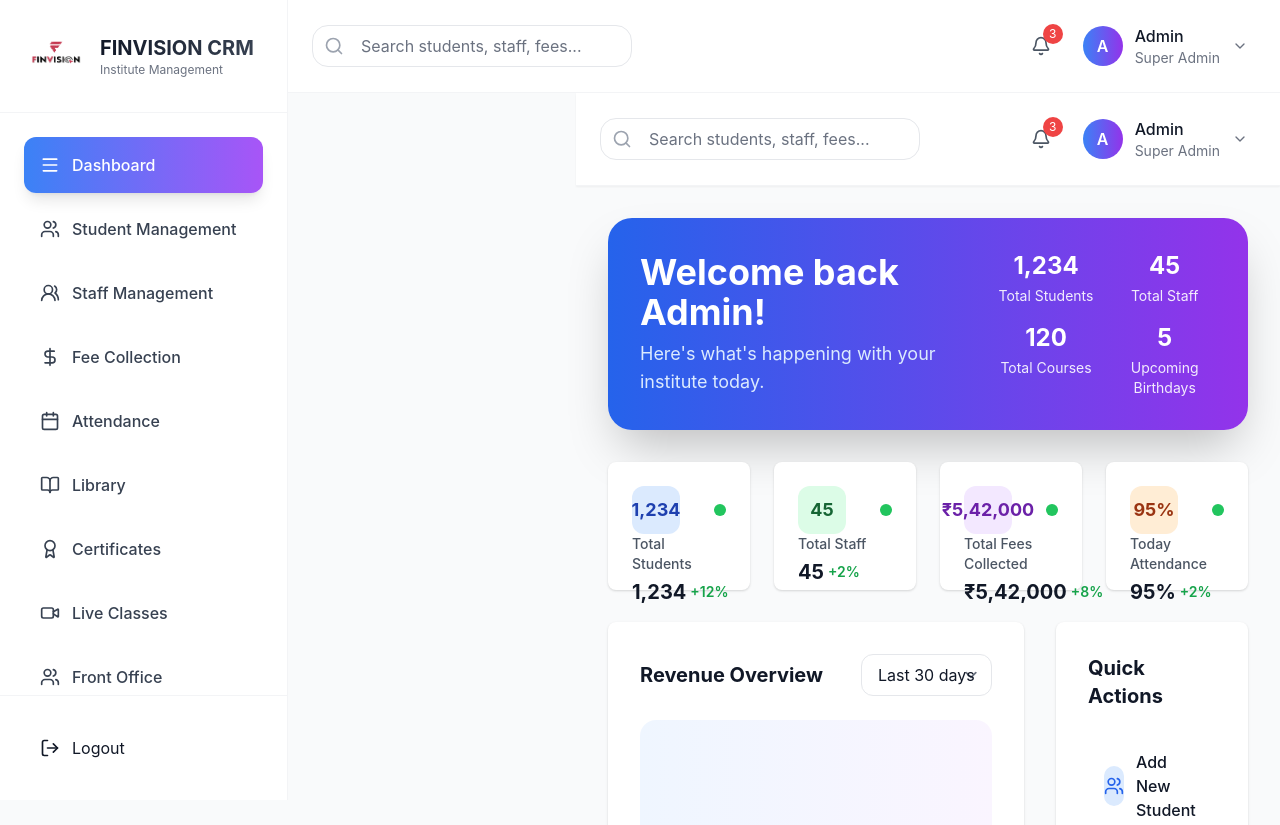
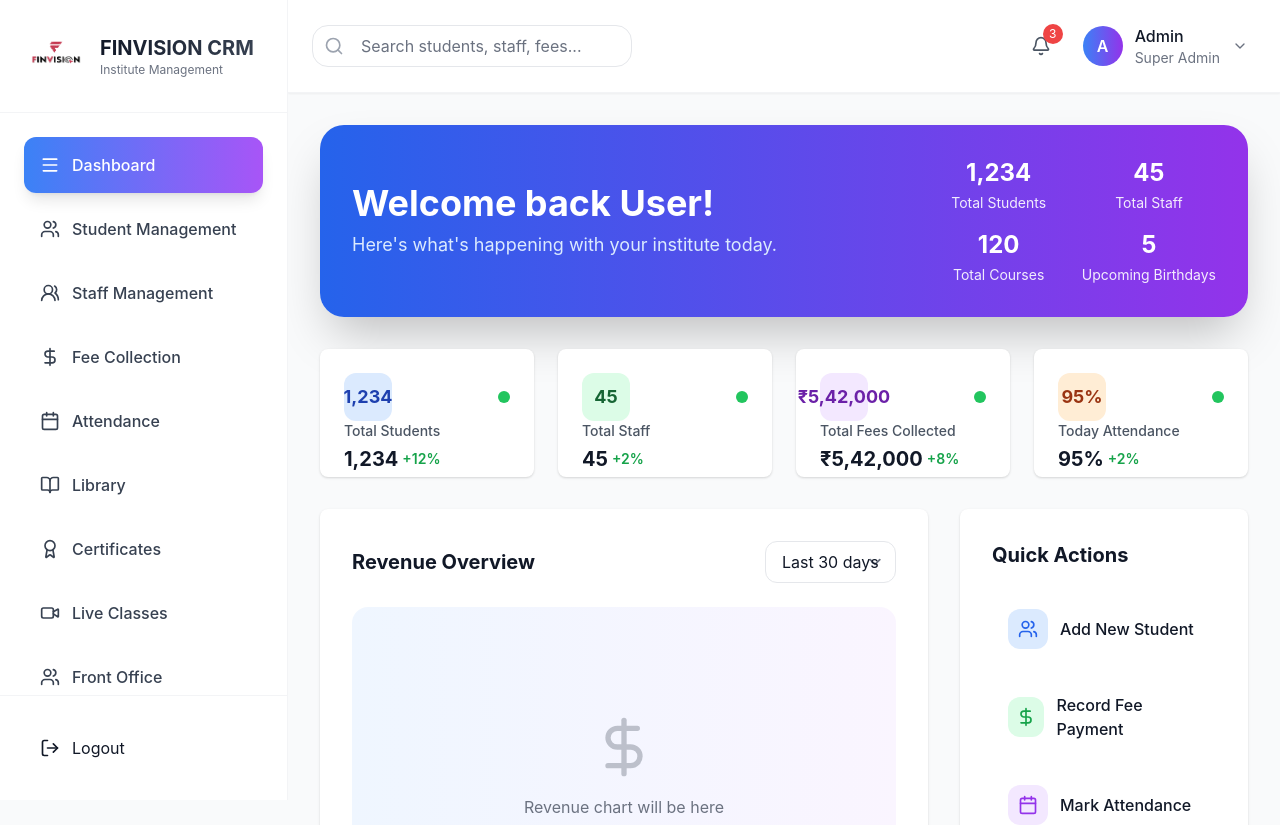
Before and after one commit to OmkarMishr/Finvision-CRM, a React (Vite) app in the folder frontend/: page /dashboard in a window 1280 px wide. Shown: the top 825 px of the page. Built offline with nearby package versions, Linux system fonts and the light colour scheme; sample sign-in values are in the browser's storage.

Commit message:
dashboard update

```diff
--- a/frontend/src/components/dashboard/WelcomeBanner.jsx
+++ b/frontend/src/components/dashboard/WelcomeBanner.jsx
@@ -1,16 +1,24 @@
-const WelcomeBanner = () => {
+const WelcomeBanner = ({role}) => {
     const stats = [
       { label: 'Total Students', value: '1,234', change: '+12%', trend: 'up', color: 'blue' },
       { label: 'Total Staff', value: '45', change: '+2%', trend: 'up', color: 'green' },
       { label: 'Total Courses', value: '120', change: '0%', trend: 'neutral', color: 'purple' },
       { label: 'Upcoming Birthdays', value: '5', change: '+1%', trend: 'up', color: 'orange' }
     ]
+    const label =
+    role === 'admin'
+      ? 'Admin'
+      : role === 'staff'
+      ? 'Staff'
+      : role === 'student'
+      ? 'Student'
+      : 'User'
 
     return (
       <div className="bg-gradient-to-r from-blue-600 to-purple-600 text-white rounded-3xl p-8 shadow-2xl mb-8">
         <div className="flex flex-col lg:flex-row lg:items-center justify-between gap-6">
           <div>
-            <h2 className="text-3xl lg:text-4xl font-bold mb-2">Welcome back Admin!</h2>
+            <h2 className="text-3xl lg:text-4xl font-bold mb-2">Welcome back {label}!</h2>
             <p className="text-blue-100 text-lg">Here's what's happening with your institute today.</p>
           </div>
           <div className="grid grid-cols-2 gap-4 w-full lg:w-auto">
--- a/frontend/src/components/layout/DashboardLayout.jsx
+++ b/frontend/src/components/layout/DashboardLayout.jsx
@@ -1,6 +1,5 @@
 import { Outlet } from 'react-router-dom'
 import Sidebar from '../layout/Sidebar'
-import Navbar from '../layout/Navbar'
 import { useState } from 'react'
 
 const DashboardLayout = () => {
@@ -23,7 +22,6 @@ const DashboardLayout = () => {
 
       {/* Main Content */}
       <div className="lg:ml-72">
-        <Navbar />
         <main>
           <Outlet />
         </main>
--- a/frontend/src/pages/Dashboard/Dashboard.jsx
+++ b/frontend/src/pages/Dashboard/Dashboard.jsx
@@ -30,7 +30,7 @@ const Dashboard = () => {
       {/* Sidebar */}
       <Sidebar isOpen={sidebarOpen} onClose={() => setSidebarOpen(false)} />
 
-      <div className="lg:ml-72">
+      <div className="">
         {/* Navbar */}
         <Navbar />
 
```
